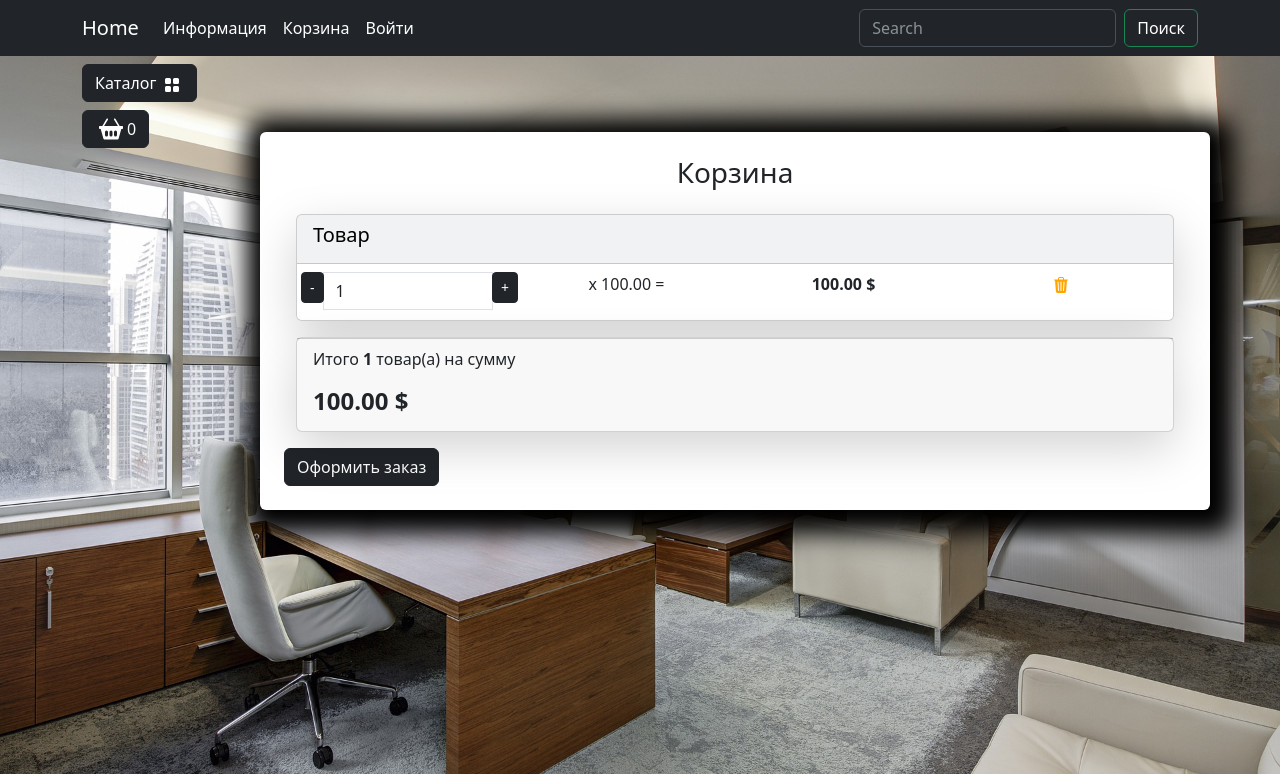
After one commit to PSFED/WebShop, a Django app: page /user/users-cart/ in a window 1280 px wide. The commit adds this page. Shown: the top 774 px of the page. Run offline with Django 4.2, Linux system fonts and the light colour scheme; data comes from the database, SQL or seed files in the repository; some libraries are stand-ins or nearby versions.

Commit message:
All cart templates were included

```diff
--- a/app/settings.py
+++ b/app/settings.py
@@ -45,7 +45,7 @@ INSTALLED_APPS = [
     "main",
     "goods",
     "users",
-    # "carts",
+    "carts",
     # "orders",
 ]
 
--- a/app/urls.py
+++ b/app/urls.py
@@ -28,6 +28,7 @@ urlpatterns = [
     path("", include("main.urls", namespace="main")),
     path("catalog/", include("goods.urls", namespace="catalog")),
     path("user/", include("users.urls", namespace="user")),
+    path("cart/", include("carts.urls", namespace="cart")),
 ]
 
 if settings.DEBUG:
--- /dev/null
+++ b/carts/admin.py
@@ -0,0 +1,3 @@
+from django.contrib import admin
+
+# Register your models here.
--- /dev/null
+++ b/carts/apps.py
@@ -0,0 +1,6 @@
+from django.apps import AppConfig
+
+
+class CartsConfig(AppConfig):
+    default_auto_field = 'django.db.models.BigAutoField'
+    name = 'carts'
--- /dev/null
+++ b/carts/models.py
@@ -0,0 +1,3 @@
+from django.db import models
+
+# Create your models here.
--- /dev/null
+++ b/carts/templates/carts/includes/included_cart.html
@@ -0,0 +1,43 @@
+{% load static %}
+
+<div class="card mb-3 text-bg-light shadow-lg">
+    <div class="card-header">
+        <h5 class="card-title">Товар</h5>
+    </div>
+    <ul class="list-group list-group-flush">
+        <li class="list-group-item">
+            <div class="row text-center">
+                <div class="col p-0">
+                    <div class="input-group">
+                        <span class="input-group-btn">
+                            <button type="button" class="btn btn-dark btn-sm decrement"
+                                data-cart-id="" data-cart-change-url="">-</button>
+                        </span>
+                        <input type="text" class="form-control number" value="1"
+                            readonly>
+                        <span class="input-group-btn">
+                            <button type="button" class="btn btn-dark btn-sm increment"
+                                data-cart-id="" data-cart-change-url="">+</button>
+                        </span>
+                    </div>
+                </div>
+                <div class="col p-0">
+                    <p>x 100.00 = </p>
+                </div>
+                <div class="col p-0"><strong>100.00 $</strong></div>
+                <div class="col p-0">
+                    <a href="{% url 'cart:cart_remove' 1 %}" class="remove-from-cart" data-cart-id="">
+                        <img class="mx-1" src="{% static 'deps/icons/trash3-fill.svg' %}"
+                            alt="Catalog Icon" width="16" height="16">
+                    </a>
+                </div>
+            </div>
+        </li>
+    </ul>
+</div>
+<div class="card mb-3 shadow-lg">
+    <div class="card-footer">
+        <p class="float-left">Итого <strong>1</strong> товар(а) на сумму</p>
+        <h4 class="float-left"><strong>100.00 $</strong></h4>
+    </div>
+</div>
--- /dev/null
+++ b/carts/tests.py
@@ -0,0 +1,3 @@
+from django.test import TestCase
+
+# Create your tests here.
--- /dev/null
+++ b/carts/urls.py
@@ -0,0 +1,10 @@
+from carts.views import cart_add, cart_change, cart_remove
+from django.urls import path
+
+app_name = "carts"
+
+urlpatterns = [
+    path("cart_add/<int:product_id>/", cart_add, name="cart_add"),
+    path("cart_change/<int:product_id>/", cart_change, name="cart_change"),
+    path("cart_remove/<int:product_id>/", cart_remove, name="cart_remove"),
+]
--- a/templates/base.html
+++ b/templates/base.html
@@ -45,7 +45,7 @@
                             </ul>
                         </li>
                         <li class="nav-item">
-                            <a class="nav-link  text-white" href="carts/cart.html">Корзина</a>
+                            <a class="nav-link  text-white" href="{% url 'user:users_cart' %}">Корзина</a>
                         </li>
                         {% if not user.is_authenticated %}
                             <li class="nav-item">
--- a/users/templates/users/profile.html
+++ b/users/templates/users/profile.html
@@ -77,6 +77,7 @@
                         <h3 class="text-center mb-4">Корзина</h3>
                         <div class="container" id="cart-items-container">
                             <!-- Разметка корзины -->
+                            {% include 'carts/includes/included_cart.html' %}
                             <!-- Закончилась разметка корзины -->
                         </div>
                         <a class="btn btn-dark" href="../orders/create_order.html">
--- /dev/null
+++ b/users/templates/users/users_cart.html
@@ -0,0 +1,22 @@
+{% extends 'base.html' %}
+{% load static %}
+
+{% block content %}
+    <div class="row">
+        <div class="container mt-5">
+            <div class="row justify-content-center">
+                <div class=" bg-white p-4 mb-4 mx-2 rounded custom-shadow">
+                    <h3 class="text-center mb-4">Корзина</h3>
+                    <div class="container" id="cart-items-container">
+                        <!-- Разметка корзины -->
+                        {% include 'carts/includes/included_cart.html' %}
+                        <!-- Закончилась разметка корзины -->
+                    </div>
+                    <a class="btn btn-dark" href="../orders/create_order.html">
+                        Оформить заказ
+                    </a>
+                </div>
+            </div>
+        </div>
+    </div>
+{% endblock content %}
--- a/users/urls.py
+++ b/users/urls.py
@@ -1,4 +1,4 @@
-from users.views import profile, registration, login, logout
+from users.views import profile, registration, login, logout, users_cart
 from django.urls import path
 
 app_name = "users"
@@ -7,5 +7,6 @@ urlpatterns = [
     path("login/", login, name="login"),
     path("registration/", registration, name="registration"),
     path("profile/", profile, name="profile"),
+    path("users-cart/", users_cart, name="users_cart"),
     path("logout/", logout, name="logout"),
 ]
--- a/users/views.py
+++ b/users/views.py
@@ -81,3 +81,8 @@ def logout(request):
     messages.success(request, f"{request.user.username}, Вы вышли из аккаунта")
     auth.logout(request)
     return redirect(reverse("main:index"))
+
+
+def users_cart(request):
+    context = {}
+    return render(request, "users/users_cart.html", context)
```
Also changed, not shown: other parts of templates/base.html (+1 -41 lines), carts/views.py (added, +16 -0 lines), carts/__init__.py (added), carts/migrations/__init__.py (added).
